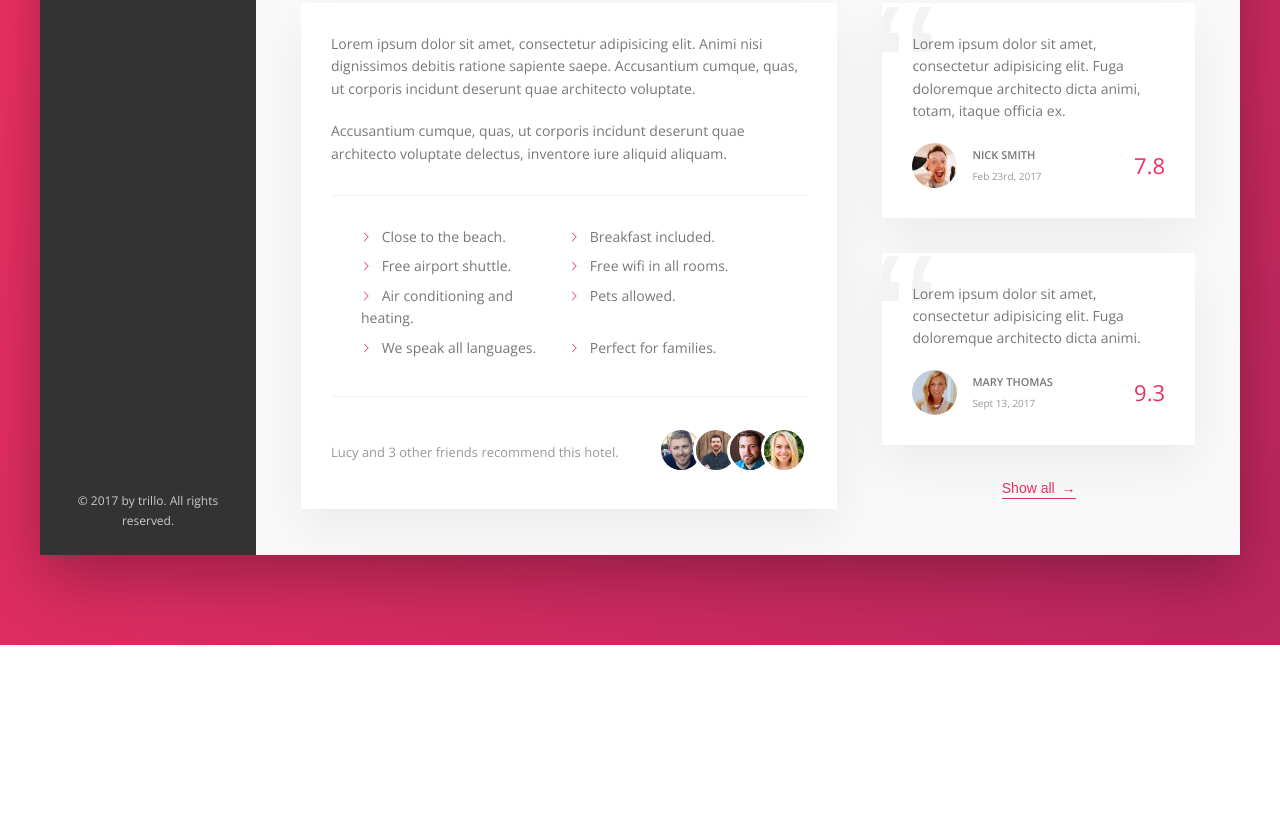
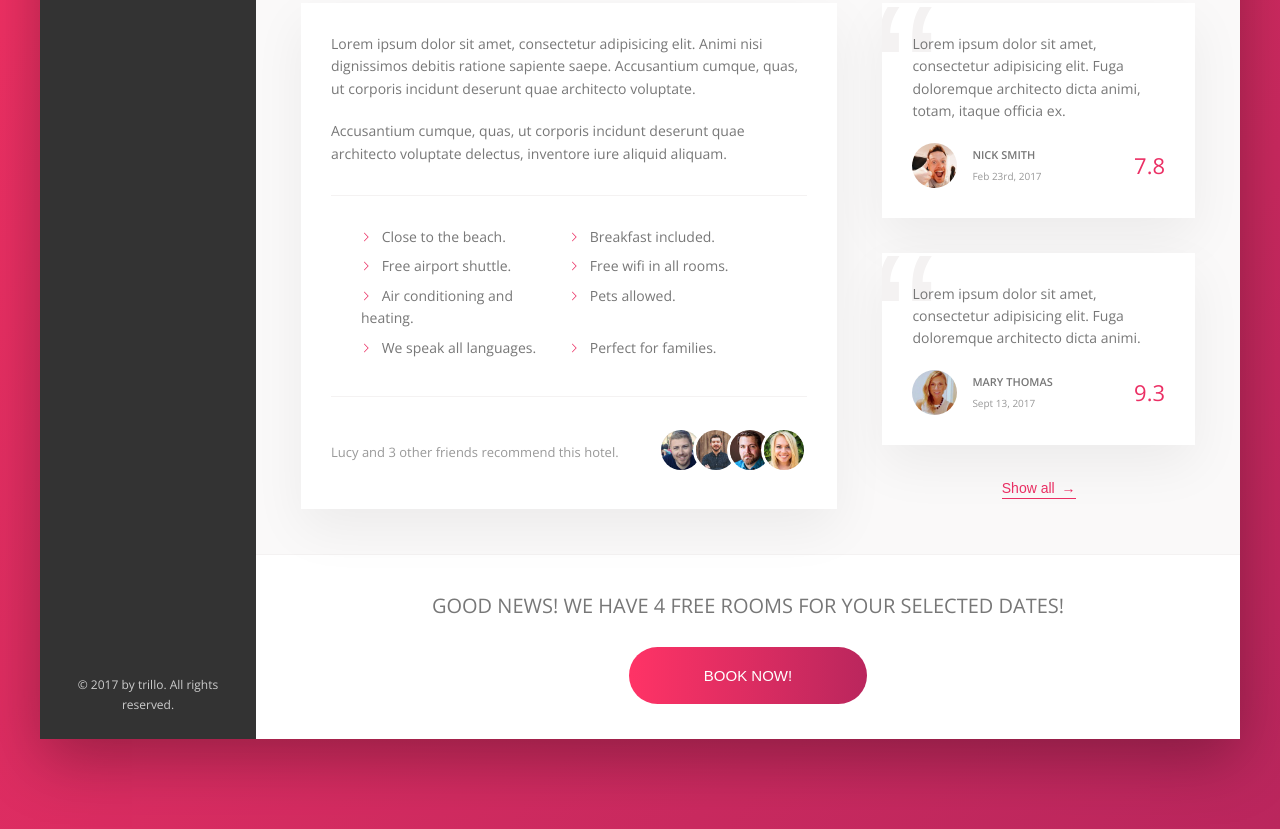
Before and after one commit to 12wollmana/Udemy-Advanced_CSS-Trillo, a website: page index.html in a window 1280 px wide. Shown: the part 654-1483 px from the top of the page. Before the commit the page ends 1299 px from the top, so only its background shows below. Drawn offline with nearby package versions, Linux system fonts and the light colour scheme.

Commit message:
Building the CTA Section

```diff
--- a/index.html
+++ b/index.html
@@ -237,8 +237,23 @@
                             </button>
                         </div>
                     </div>
+                    <div class="cta">
+                        <h2 class="cta__book-now">
+                            Good news! We have 4 free rooms for your selected dates!
+                        </h2>
+                        <button class="btn">
+                            <span class="btn__visible">
+                                Book now!
+                            </span>
+                            <span class="btn__invisible">
+                                Only 4 rooms left!
+                            </span>
+                        </button>
+                    </div>
                 </main>
             </div>
+
+
         </div>
     </body>
 </html>
--- a/sass/_components.scss
+++ b/sass/_components.scss
@@ -455,3 +455,77 @@ REVIEWS
         z-index: 1;
     }
 }
+
+/*
+CALL TO ACTION
+*/
+.cta {
+    padding: 3.5rem 0;
+    text-align: center;
+
+    &__book-now {
+        font-size: 2rem;
+        font-weight: 300;
+        text-transform: uppercase;
+        margin-bottom: 2.5rem;
+    }
+}
+
+/*
+BUTTON
+*/
+.btn {
+    font-size: 1.5rem;
+    font-weight: 300;
+    text-transform: uppercase;
+    border-radius: 10rem;
+    border: none;
+    background-image:
+        linear-gradient(
+            to right,
+            var(--color-primary-light),
+            var(--color-primary-dark));
+    color: #fff;
+    position: relative;
+    overflow: hidden;
+    cursor: pointer;
+
+    & > * {
+        display: inline-block;
+        height: 100%;
+        width: 100%;
+        transition: all .2s;
+    }
+
+    &__visible {
+        padding: 2rem 7.5rem;
+    }
+
+    &__invisible {
+        position: absolute;
+        padding: 2rem 0;
+        left: 0;
+        top: -100%;
+    }
+
+    &:hover {
+        background-image:
+        linear-gradient(
+            to left,
+            var(--color-primary-light),
+            var(--color-primary-dark));
+    }
+
+    &:hover &__visible {
+        transform: translateY(100%);
+    }
+
+    &:hover &__invisible {
+        top: 0;
+    }
+
+    &:focus {
+        outline: none;
+        animation: pulsate 1s infinite;
+    }
+}
```
Also changed, not shown: css/style.css.
